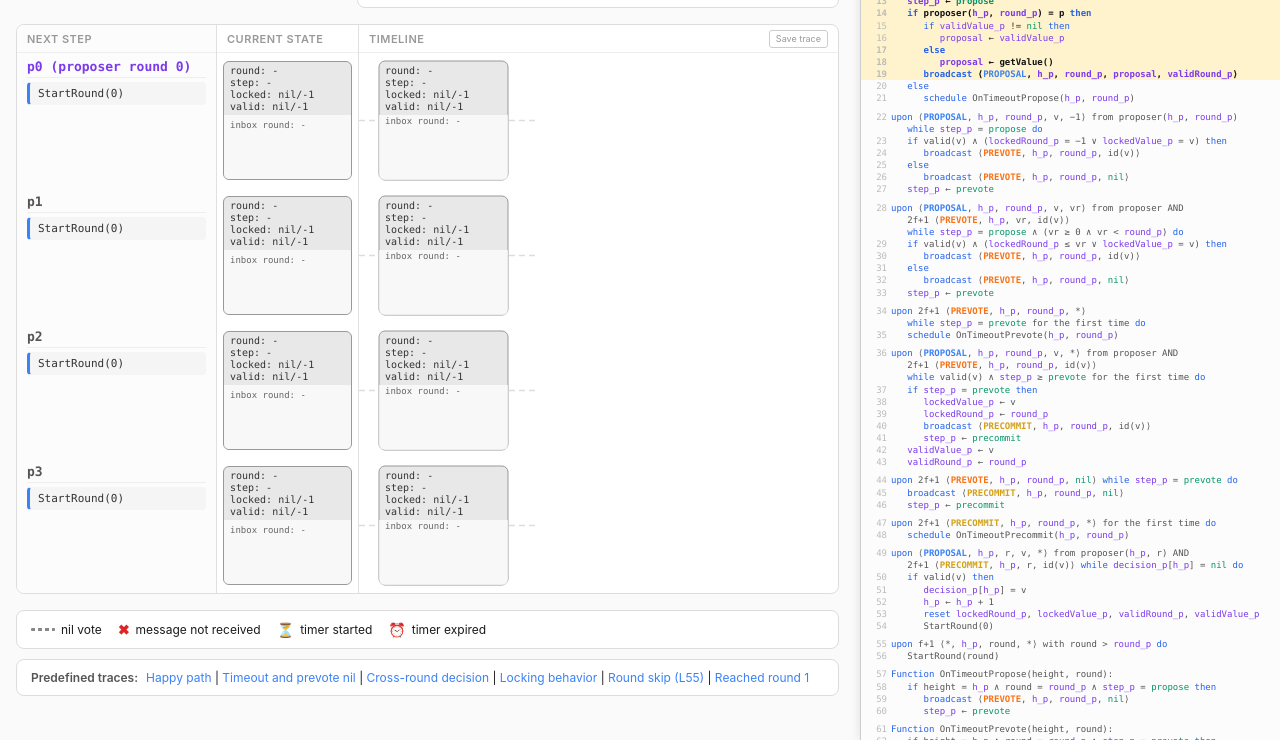
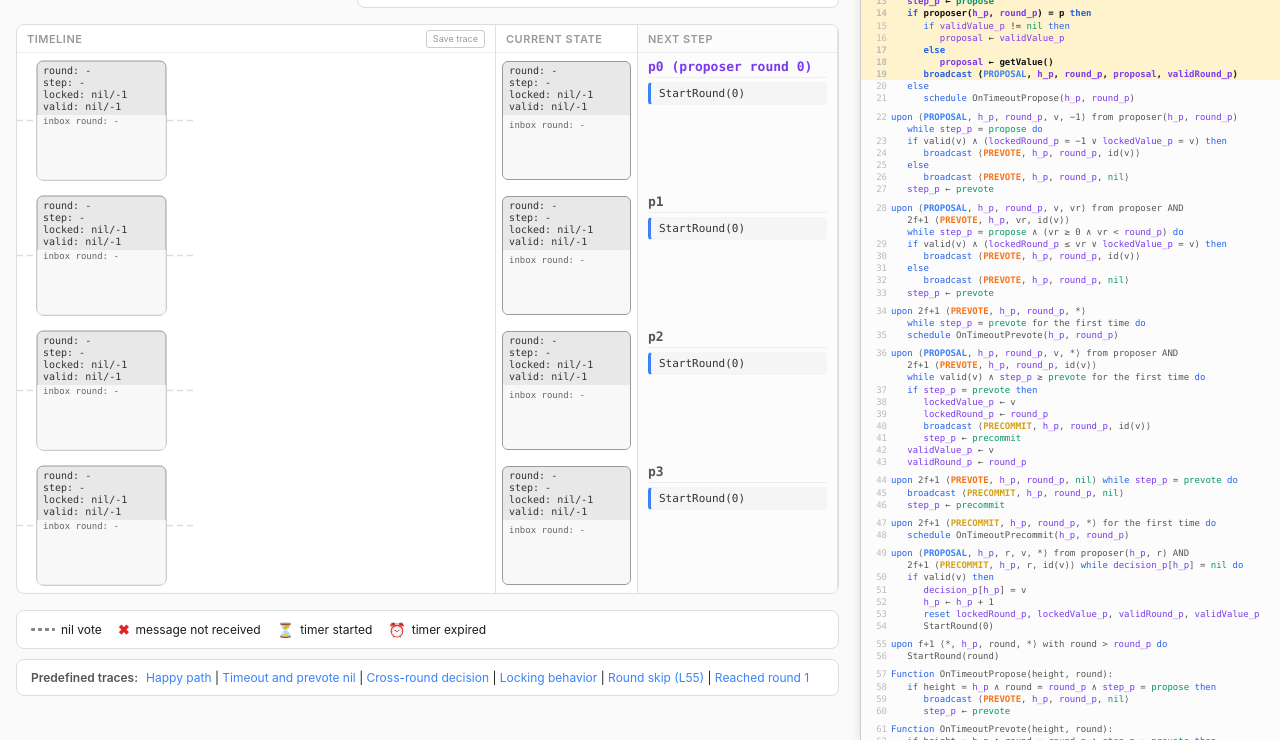
Before and after one commit to hvanz/tendermint-sim, a plain HTML site: page index.html in a window 1280 px wide. Shown: the part 60-800 px from the top of the page. Drawn offline with Linux system fonts and the light colour scheme.

Commit message:
Reorder columns: timeline, current state, next step

```diff
--- a/css/style.css
+++ b/css/style.css
@@ -355,6 +355,7 @@ h1 {
     display: flex;
     flex-direction: column;
     min-width: 0;
+    border-right: 1px solid #e0e0e0;
 }
 
 /* Timeline SVG container: scrolls horizontally */
--- a/index.html
+++ b/index.html
@@ -18,12 +18,6 @@
     </div>
 
     <div id="main-area">
-        <div id="left-pane">
-            <div class="column-header">Next Step</div>
-        </div>
-        <div id="state-pane">
-            <div class="column-header">Current State</div>
-        </div>
         <div id="timeline-wrapper">
             <div class="column-header timeline-header">
                 <span>Timeline</span>
@@ -32,6 +26,12 @@
             <div id="timeline-container">
                 <svg></svg>
             </div>
+        </div>
+        <div id="state-pane">
+            <div class="column-header">Current State</div>
+        </div>
+        <div id="left-pane">
+            <div class="column-header">Next Step</div>
         </div>
     </div>
 
```
